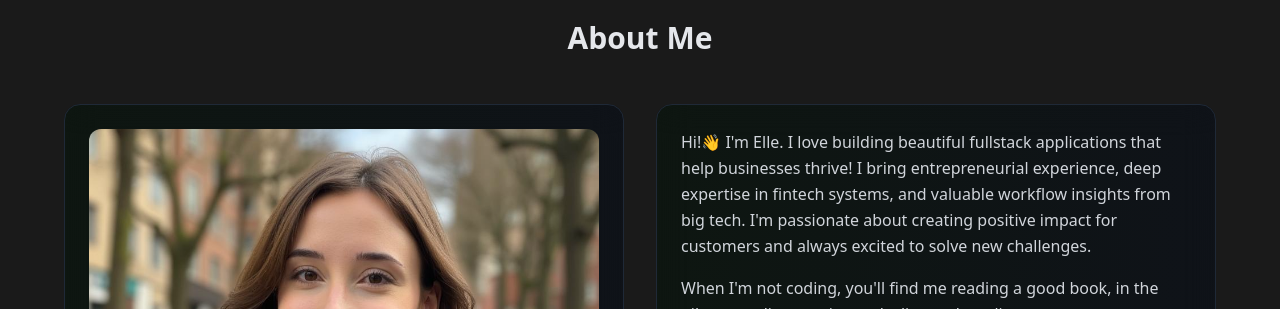
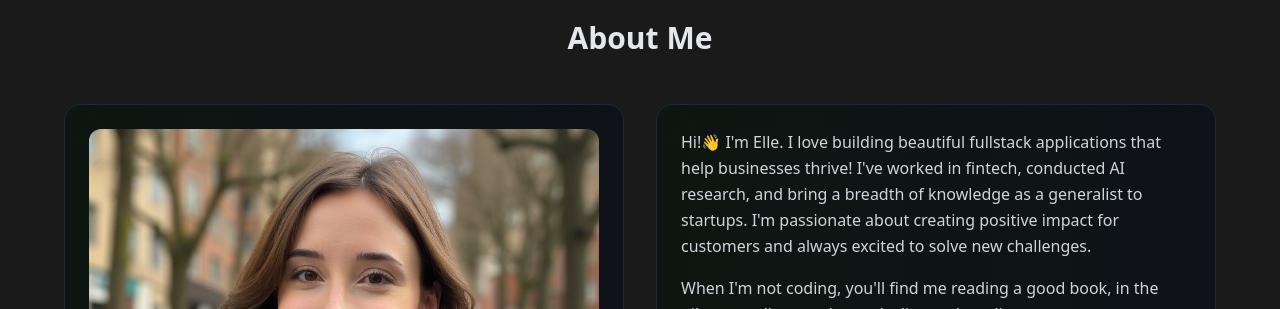
Before and after one commit to eszabo12/portfolio, a Next.js app: page / in a window 1280 px wide. Shown: the part 860-1169 px from the top of the page. Built offline with nearby package versions, Linux system fonts and the light colour scheme; no server answers.

Commit message:
one last time lol

```diff
--- a/app/pages/AboutSection.tsx
+++ b/app/pages/AboutSection.tsx
@@ -52,7 +52,7 @@ export default function AboutSection() {
 								<div className="relative z-10">
 									<div>
 										<p className="text-gray-300 leading-relaxed mb-4">
-											Hi!👋 I'm Elle. I love building beautiful fullstack applications that help businesses thrive! I bring entrepreneurial experience, deep expertise in fintech systems, and valuable workflow insights from big tech. I'm passionate about creating positive impact for customers and always excited to solve new challenges.
+											Hi!👋 I'm Elle. I love building beautiful fullstack applications that help businesses thrive! I've worked in fintech, conducted AI research, and bring a breadth of knowledge as a generalist to startups. I'm passionate about creating positive impact for customers and always excited to solve new challenges.
 										</p>
 										<p className="text-gray-300 leading-relaxed">
 											When I'm not coding, you'll find me reading a good book, in the pilates studio, curating a playlist, and tending to my two houseplants.
```
